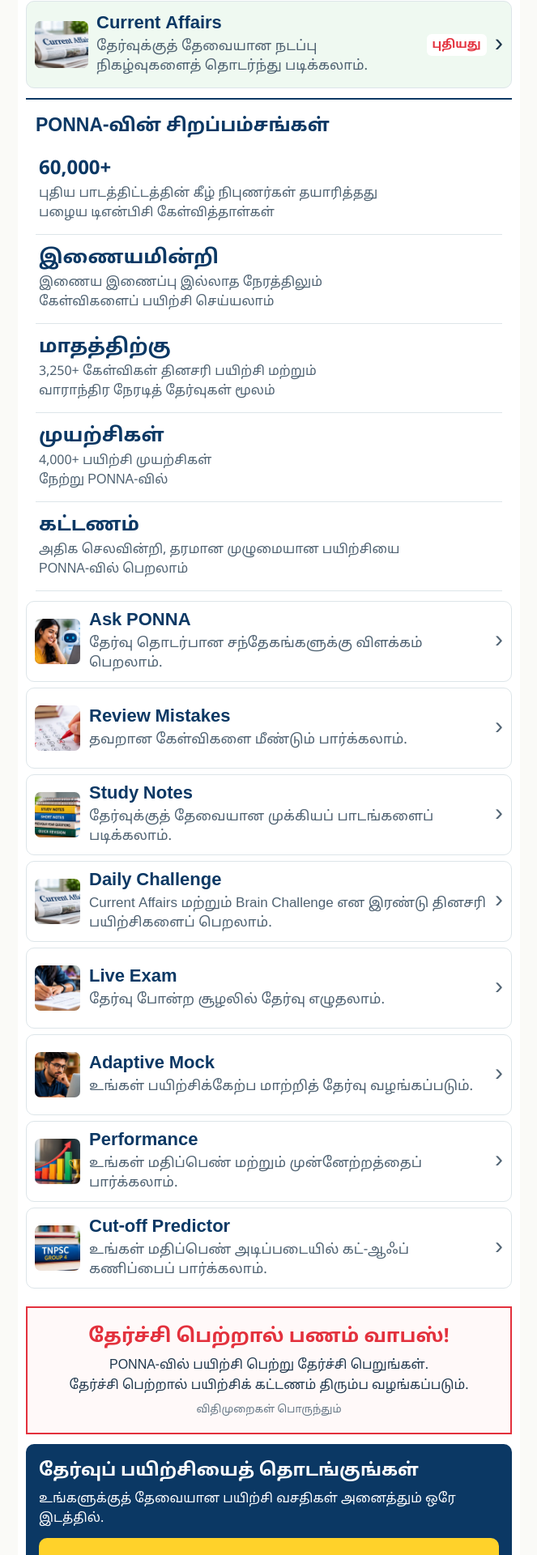
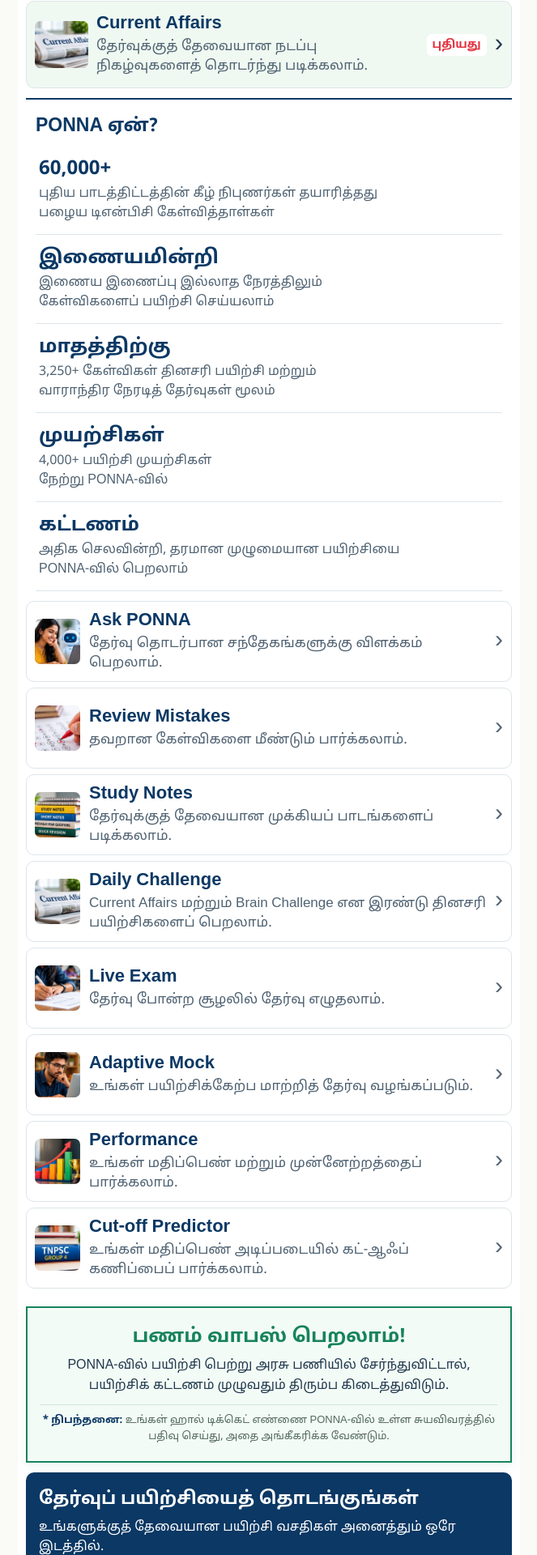
Before and after one commit to sponna1962/Ponna, a Next.js app in the folder frontend/: page /home-preview in a window 1280 px wide. Shown: the part 667-2587 px from the top of the page at 81% size, without its empty margins (308-971 px from the left). Built offline with nearby package versions, Linux system fonts and the light colour scheme; no server answers.

Commit message:
Update homepage refund announcement

```diff
--- a/frontend/src/components/HomeDesignPreview.tsx
+++ b/frontend/src/components/HomeDesignPreview.tsx
@@ -94,8 +94,8 @@ export default function HomeDesignPreview({ menu, onLogin, onStart, notice, acco
           ))}
         </div>
 
-        <section className="usp-section" aria-label="PONNA-வின் சிறப்பம்சங்கள்">
-          <h2>PONNA-வின் சிறப்பம்சங்கள்</h2>
+        <section className="usp-section" aria-label="PONNA ஏன்?">
+          <h2>PONNA ஏன்?</h2>
           <div className="usp-list">
             <article className="usp-item">
               <strong>60,000+</strong>
@@ -133,10 +133,10 @@ export default function HomeDesignPreview({ menu, onLogin, onStart, notice, acco
           ))}
         </div>
 
-        <section className="refund-box" aria-label="தேர்ச்சி பெற்றால் பணம் வாபஸ்">
-          <h3>தேர்ச்சி பெற்றால் பணம் வாபஸ்!</h3>
-          <p>PONNA-வில் பயிற்சி பெற்று தேர்ச்சி பெறுங்கள்.<br />தேர்ச்சி பெற்றால் பயிற்சிக் கட்டணம் திரும்ப வழங்கப்படும்.</p>
-          <small>விதிமுறைகள் பொருந்தும்</small>
+        <section className="refund-box" aria-label="பணம் வாபஸ் பெறலாம்">
+          <h3>பணம் வாபஸ் பெறலாம்!</h3>
+          <p>PONNA-வில் பயிற்சி பெற்று அரசு பணியில் சேர்ந்துவிட்டால்,<br />பயிற்சிக் கட்டணம் முழுவதும் திரும்ப கிடைத்துவிடும்.</p>
+          <small><b>* நிபந்தனை:</b> உங்கள் ஹால் டிக்கெட் எண்ணை PONNA-வில் உள்ள சுயவிவரத்தில் பதிவு செய்து, அதை அங்கீகரிக்க வேண்டும்.</small>
         </section>
 
         <section className="final-strip">
@@ -374,13 +374,14 @@ export default function HomeDesignPreview({ menu, onLogin, onStart, notice, acco
         .refund-box {
           margin: 22px 0 12px;
           padding: 20px 16px;
-          border: 2px solid #E3313D;
-          background: #FFF9F9;
+          border: 2px solid #17835E;
+          background: #F3FBF6;
           text-align: center;
+          box-shadow: 0 4px 14px rgba(23,131,94,.08);
         }
         .refund-box h3 {
           margin: 0;
-          color: #E3313D;
+          color: #17835E;
           font-size: 24px;
           line-height: 1.35;
           font-weight: 900;
@@ -393,10 +394,14 @@ export default function HomeDesignPreview({ menu, onLogin, onStart, notice, acco
         }
         .refund-box small {
           display: block;
-          margin-top: 9px;
-          color: #667786;
+          margin-top: 10px;
+          padding-top: 9px;
+          border-top: 1px solid #CFE4D6;
+          color: #526A5B;
           font-size: 13px;
+          line-height: 1.55;
         }
+        .refund-box small b { color: #0B3864; }
 
         .final-strip {
           margin: 12px 0 16px;
```
